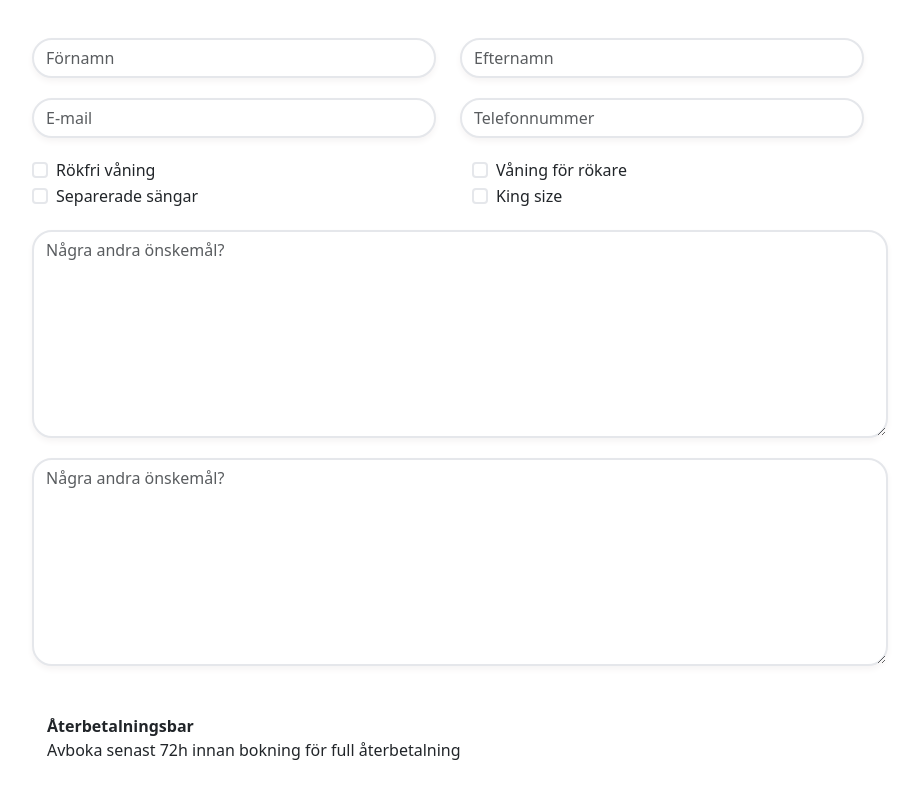
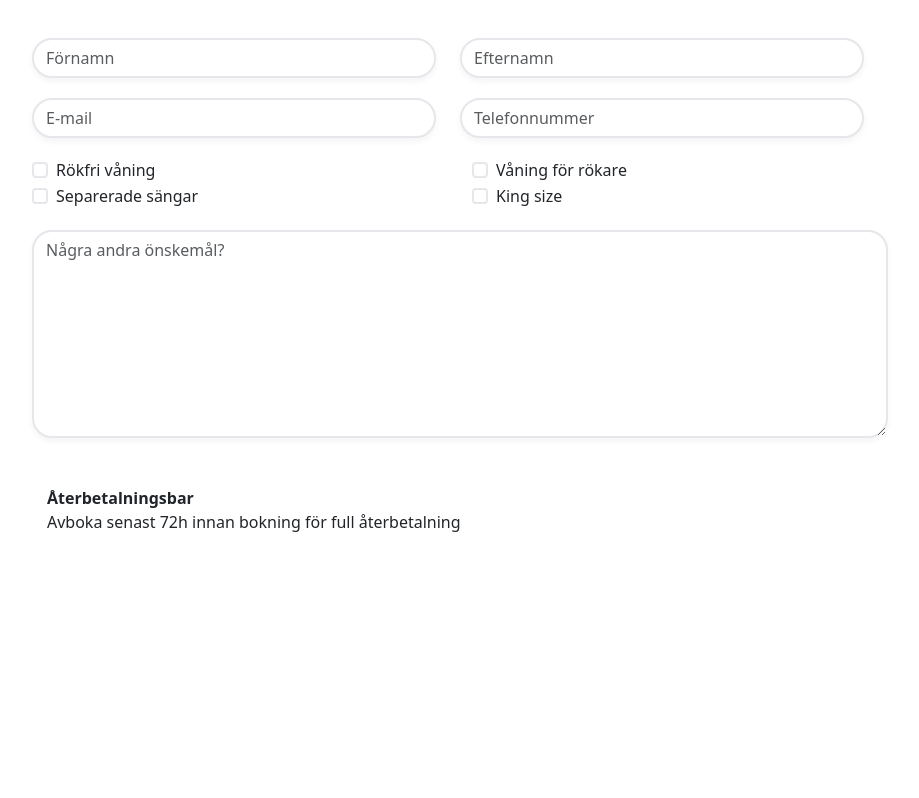
Before and after one commit to Nilssoncarlsson/skolafamilyescape, a React (Create React App) app: page / in a window 1280 px wide. Shown: the part 670-1468 px from the top of the page, without its empty margins (180-1099 px from the left). After the commit the page ends 1250 px from the top, so only its background shows below. Built offline with nearby package versions, Linux system fonts and the light colour scheme.

Commit message:
Update BookingForm.jsx

```diff
--- a/src/components/BookingForm.jsx
+++ b/src/components/BookingForm.jsx
@@ -52,9 +52,6 @@ function BookingForm (){
         <Form.Group  className="Form-group" >
             <Form.Control placeholder="Några andra önskemål?" as="textarea" rows={8} />
         </Form.Group>
-        <Form.Group  className="Form-group" >
-            <Form.Control placeholder="Några andra önskemål?" as="textarea" rows={8} />
-        </Form.Group>
 
             <Row className="infobox" rows={4}>
                 <strong>Återbetalningsbar</strong>
```
